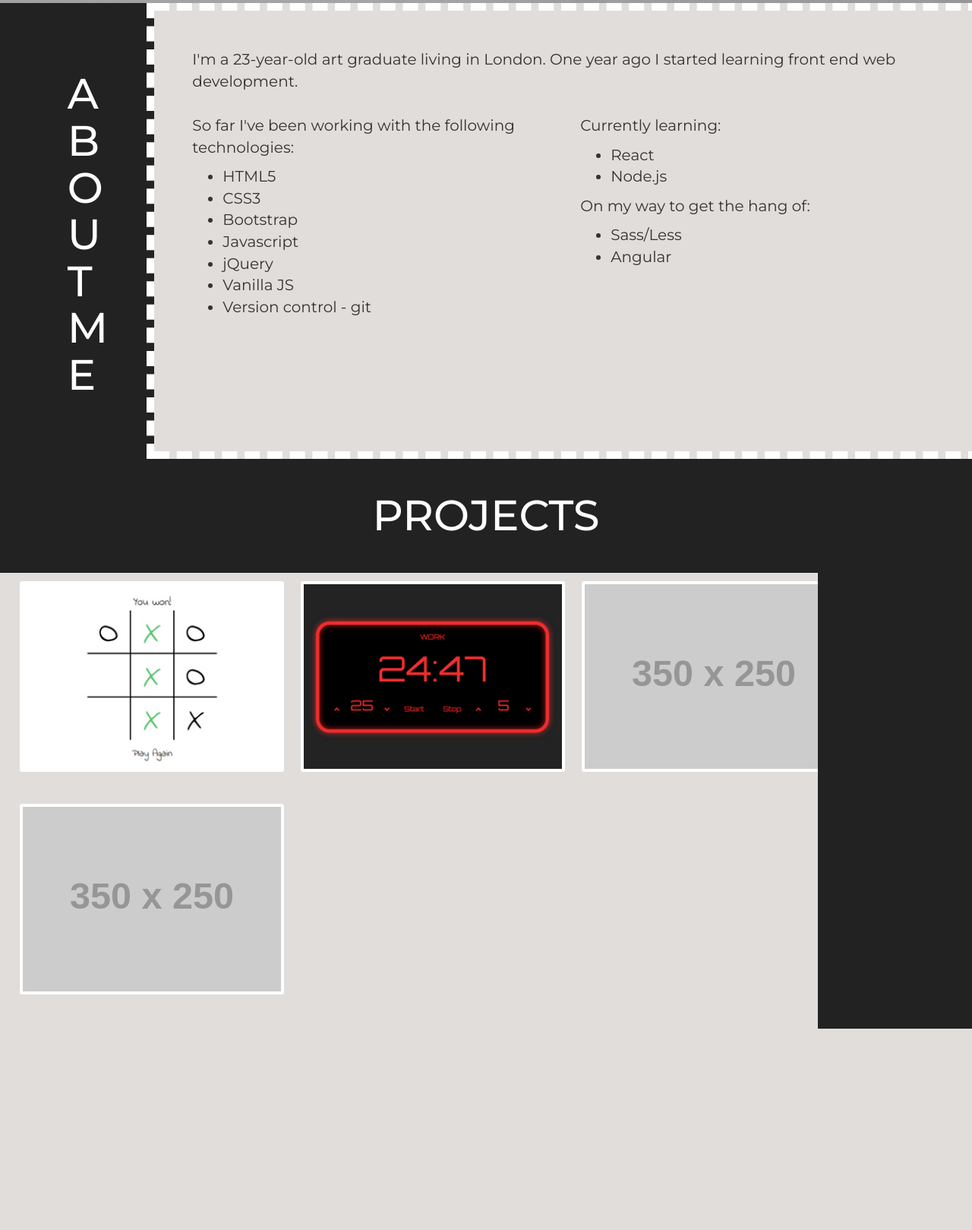
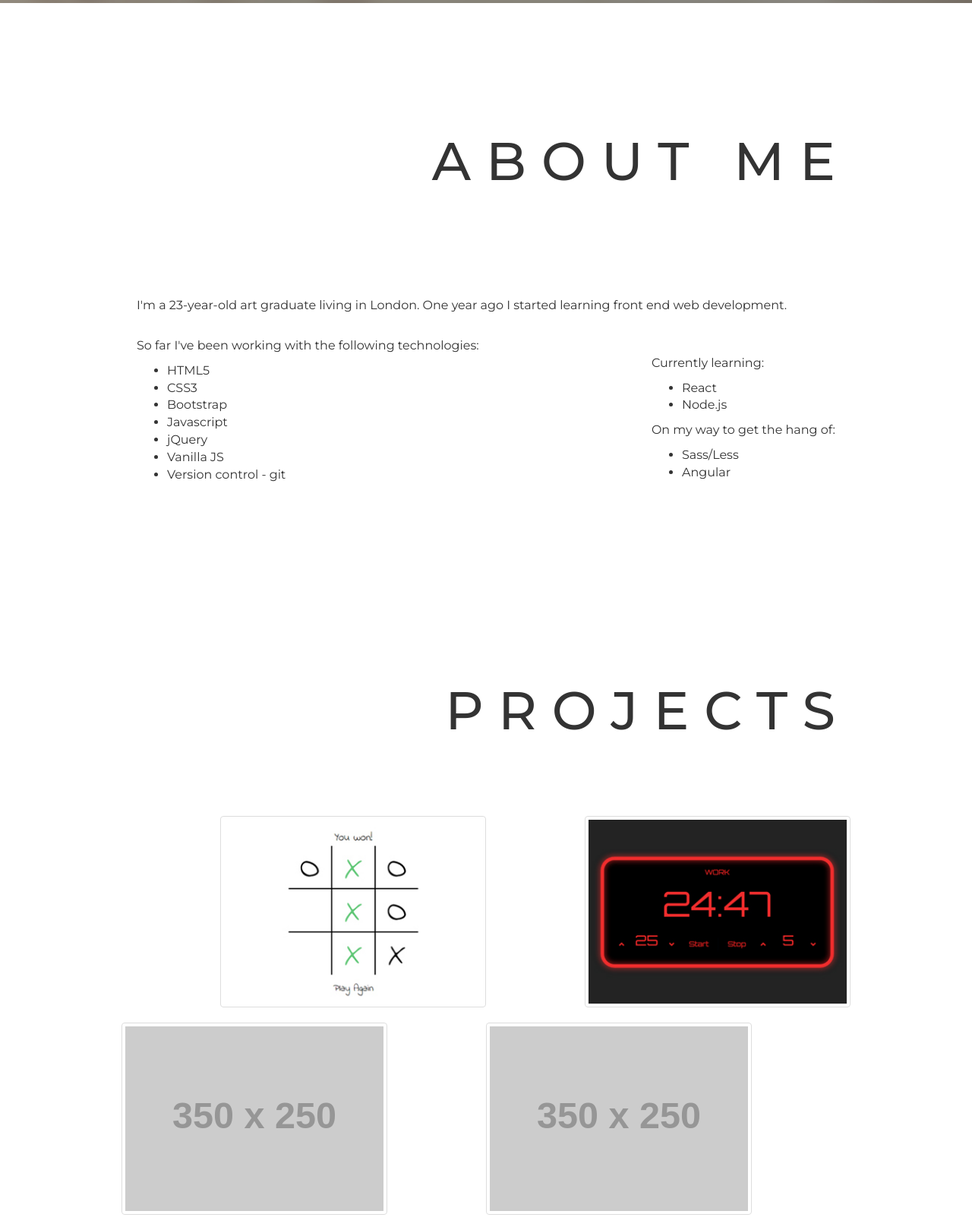
Before and after one commit to marchefk/marchefk.github.io, a plain HTML site: page index.html in a window 1280 px wide. Shown: the part 796-2415 px from the top of the page at 76% size. Before the commit the page ends 2150 px from the top, so only its background shows below. Drawn offline with nearby package versions, Linux system fonts and the light colour scheme; placeholder pictures from the web are drawn by us; a web font is replaced by a local one.

Commit message:
[7] conceptual changes

```diff
--- a/index.html
+++ b/index.html
@@ -7,6 +7,7 @@
     <link rel="stylesheet" href="https://cdnjs.cloudflare.com/ajax/libs/font-awesome/4.7.0/css/font-awesome.min.css">
     <link rel="stylesheet" href="https://maxcdn.bootstrapcdn.com/bootstrap/3.3.7/css/bootstrap.min.css" integrity="sha384-BVYiiSIFeK1dGmJRAkycuHAHRg32OmUcww7on3RYdg4Va+PmSTsz/K68vbdEjh4u" crossorigin="anonymous">
     <link rel="stylesheet" type="text/css" href="master.css" media="screen">
+
     <title></title>
 </head>
 
@@ -27,15 +28,15 @@
             <h2>and I'm a front end web developer</h2>
         </div>
     </div>
-    <div id="about" class="row about">
-        <div class="col-xs-12 col-md-2 about-header">
-            <h1 class="vertical">ABOUT ME</h1>
+    <div id="about" class="section about">
+      <div>
+        <div class="section-header">
+            <h1>ABOUT ME</h1>
         </div>
-        <div class="col-xs-12 col-md-10 about-info">
-            <div class="about-border">
+        <div class="about-info">
                 <p>I'm a 23-year-old art graduate living in London. One year ago I started learning front end web development.</p>
-                <div class="row about-lists">
-                    <div class="col-xs-6">
+                <div class="about-lists">
+                    <div>
                         <p>So far I've been working with the following technologies:</p>
                         <ul>
                             <li>HTML5</li>
@@ -47,7 +48,8 @@
                             <li>Version control - git</li>
                         </ul>
                     </div>
-                    <div class="col-xs-6">
+                    <div>
+                      <br/>
                         <p>Currently learning:</p>
                         <ul>
                             <li>React</li>
@@ -60,16 +62,14 @@
                         </ul>
                     </div>
                 </div>
-            </div>
+              </div>
         </div>
     </div>
-    <div id="projects" class="projects full">
-        <div class="projects-header text-center">
+    <div id="projects" class="section projects">
+        <div class="section-header">
             <h1 class="projects-title">PROJECTS</h1>
         </div>
-        <div class="row">
-            <div class="col-xs-12 col-md-10">
-                <div class="container container-fluid gallery cf">
+                <div class="gallery cf">
                     <div>
                         <a href="https://s.codepen.io/marchefk/debug/ZeOZoG/NQkzYnwvOEoA">
                             <img src="/Images/img1.jpg" class="thumbnail img-responsive">
@@ -87,10 +87,6 @@
                         <img src="http://placehold.it/350x250 " class="thumbnail img-responsive">
                     </div>
                 </div>
-            </div>
-            <div class="col-md-2 projects-side">
-            </div>
-        </div>
     </div>
     <div id="contact" class="contact">
     </div>
--- a/index.js
+++ b/index.js
@@ -25,6 +25,8 @@
 
 $('#toggle-button').on('click', function(){
   if ($('.navibar').css('display') == 'none'){
+    $('.navibar').css('display', '-webkit-box');
+    $('.navibar').css('display', '-ms-flexbox');
     $('.navibar').css('display', 'flex');
   } else {
     $('.navibar').css('display', 'none');
@@ -34,10 +36,10 @@ $('#toggle-button').on('click', function(){
 
 
 let checkWidth = function(){
-  if($(window).width() >= 992){
-    $('.vertical').addClass('vertical-text');
-  }else{
-    $('.vertical').removeClass('vertical-text');
+  if($(window).width() >= 700){
+    $('.navibar').css('display', '-webkit-box');
+    $('.navibar').css('display', '-ms-flexbox');
+    $('.navibar').css('display', 'flex');
   }
 }
 
@@ -47,3 +49,15 @@ $(document).ready( function() {
     $(window).resize(checkWidth);
     checkWidth();
 });
+
+let homebottom = 1/2*($('#home').offset().top + $('#home').height());
+$(window).on('scroll',function(){
+ // we round here to reduce a little workload
+    let stop = Math.round($(window).scrollTop());
+    if (stop > homebottom) {
+        $('.navibar').addClass('navi-scroll');
+    } else {
+        $('.navibar').removeClass('navi-scroll');
+    }
+
+});
--- a/master.css
+++ b/master.css
@@ -8,11 +8,11 @@ html, body {
 }
 
 body {
-    background-color: #e0dddb;
+    background-color: #white;
 }
 
 h1 {
-    font-size: 4em;
+  font-size: 5em;
 }
 
 .full {
@@ -20,12 +20,23 @@ h1 {
     width: 100%;
 }
 
-/* vertical text */
+.section {
+  margin: auto;
+}
 
-.vertical-text {
-    width: 1px;
-    word-wrap: break-word;
-    white-space: pre-wrap;
+.section-header {
+    padding: 150px 0px 90px 0px;
+    text-align: center;
+    letter-spacing: 20px;
+}
+
+@media (min-width: 992px) {
+  .section {
+    width: 75%;
+  }
+  .section-header {
+    text-align: right;
+  }
 }
 
 
@@ -41,13 +52,14 @@ h1 {
     /* Full width */
     z-index: 9;
     height: 60px;
-    background-color: #f9f9f9;
+    background-color: transparent;
     display: -webkit-box;
     display: -ms-flexbox;
     display: flex;
     align-items: center;
     border: none;
     border-radius: 0;
+    transition: background-color 0.7s ease-in;
 }
 
 .navibar div {
@@ -65,6 +77,7 @@ h1 {
     justify-content: space-around;
     z-index: 3;
     display: none;
+    background-color: #222;
   }
 
   .navibar div {
@@ -109,7 +122,6 @@ h1 {
 }
 
 .navibar div a {
-    color: black;
     float: left;
     display: block;
     text-decoration: none;
@@ -117,10 +129,11 @@ h1 {
     letter-spacing: inherit;
     margin: auto;
     transition: letter-spacing 0.35s ease-out, margin 0.35s ease-out;
+    color: white;
 }
 
 .navibar div a:hover {
-    color: grey;
+    color: #f1ffba;
     letter-spacing: 5px;
     margin: 0;
     transition: all 0.7s ease-in;
@@ -142,10 +155,25 @@ h1 {
   }
 }
 
+.navi-scroll {
+  background-color: white;
+  transition: all 0.7s ease-in;
+}
+
+.navi-scroll div a {
+  color: black;
+  transition: all 0.7s ease-in;
+}
+
+.navi-scroll div a:hover {
+  color: grey;
+  transition: all 0.7s ease-in;
+}
+
 /*home*/
 
 .home {
-    background-image: url('/Images/bandw.jpg');
+    background-image: url('/Images/comp4a.jpg');
     background-repeat: no-repeat;
     background-position: 30% 50%;
     background-size: cover;
@@ -165,12 +193,6 @@ h1 {
     }
 }
 
-@media (min-width: 1400px) {
-    .home-header {
-        margin-left: 600px;
-    }
-}
-
 .home h1 {
     color: #c9ff36;
     font-size: 7em;
@@ -186,42 +208,28 @@ h1 {
 
 /*about*/
 
-.about-header {
-    padding: 60px 60px;
-    background-color: #222;
-    color: white;
-    border-right: 10px dashed white;
-    display: -webkit-box;
-    display: -ms-flexbox;
-    display: flex;
-    justify-content: center;
-    align-items: center;
-}
-
-.about-border {
-    /*border: 7px dashed #aded00;*/
-    border-top: 10px dashed white;
-    border-bottom: 10px dashed white;
-    padding: 50px;
-}
 
 .about-info {
-    padding: 0;
-    font-size: 20px;
+    padding: 40px 20px 80px 20px;
+    font-size: 16px;
 }
 
 .about-lists {
     padding-top: 20px;
+    margin: 0;
+    display: -webkit-box;
+    display: -ms-flexbox;
+    display: flex;
+    justify-content: space-between;
 }
-
 
 /* about and projects */
 
 @media (min-width: 992px) {
-    .about, .projects {
+.projects {
         height: 600px;
     }
-    .about div, .projects .row {
+.projects .row {
         height: 100%;
     }
 }
@@ -229,7 +237,7 @@ h1 {
 
 /* projects */
 
-.projects-header {
+/*.projects-header {
     background-color: #222;
     height: 150px;
     color: white;
@@ -248,7 +256,7 @@ h1 {
     .projects-header h1 {
         letter-spacing: 12px;
     }
-}
+}*/
 
 .projects-side {
     background-color: #222;
@@ -256,14 +264,11 @@ h1 {
 }
 
 .gallery {
-    margin: 0 auto;
-    padding: auto;
-}
-
-.gallery div {
-    position: relative;
-    float: left;
-    padding: 10px;
+  display: -webkit-box;
+  display: -ms-flexbox;
+  display: flex;
+  flex-wrap: wrap;
+  justify-content: space-between;
 }
 
 .gallery img {
```
Also changed, not shown: Images/comp4a.jpg (added).
